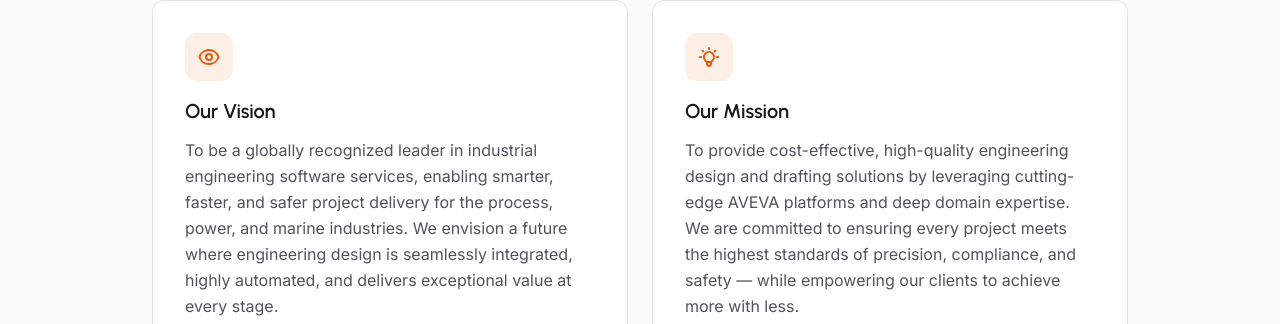
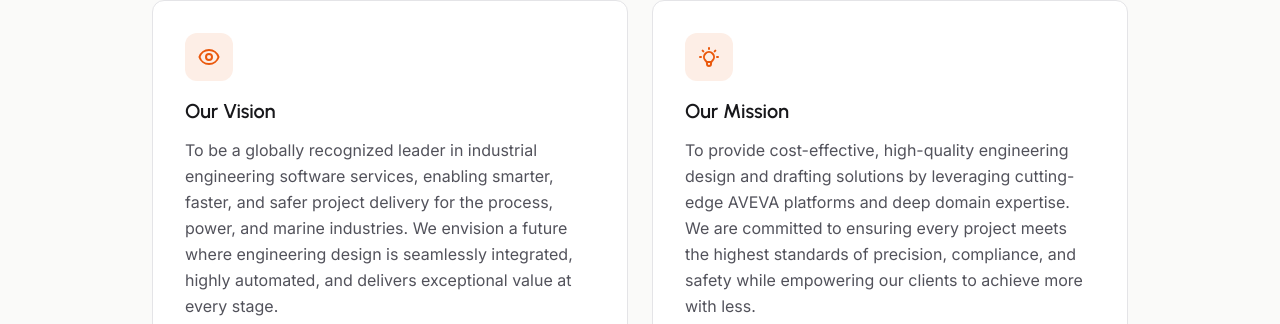
Before and after one commit to Tanishq1089/CATASOFT-N-WEBSITE, a React (Vite) app: page /about in a window 1280 px wide. Shown: the part 628-952 px from the top of the page. Built offline with nearby package versions, Linux system fonts and the light colour scheme.

Commit message:
Remove dash in Our Mission description on AboutPage

```diff
--- a/src/pages/AboutPage.jsx
+++ b/src/pages/AboutPage.jsx
@@ -86,7 +86,7 @@ export default function AboutPage() {
               </div>
               <h3 className="font-urbanist font-semibold text-xl text-text-primary mb-3">Our Mission</h3>
               <p className="text-text-secondary leading-relaxed">
-                To provide cost-effective, high-quality engineering design and drafting solutions by leveraging cutting-edge AVEVA platforms and deep domain expertise. We are committed to ensuring every project meets the highest standards of precision, compliance, and safety — while empowering our clients to achieve more with less.
+                To provide cost-effective, high-quality engineering design and drafting solutions by leveraging cutting-edge AVEVA platforms and deep domain expertise. We are committed to ensuring every project meets the highest standards of precision, compliance, and safety while empowering our clients to achieve more with less.
               </p>
             </div>
           </div>
```
